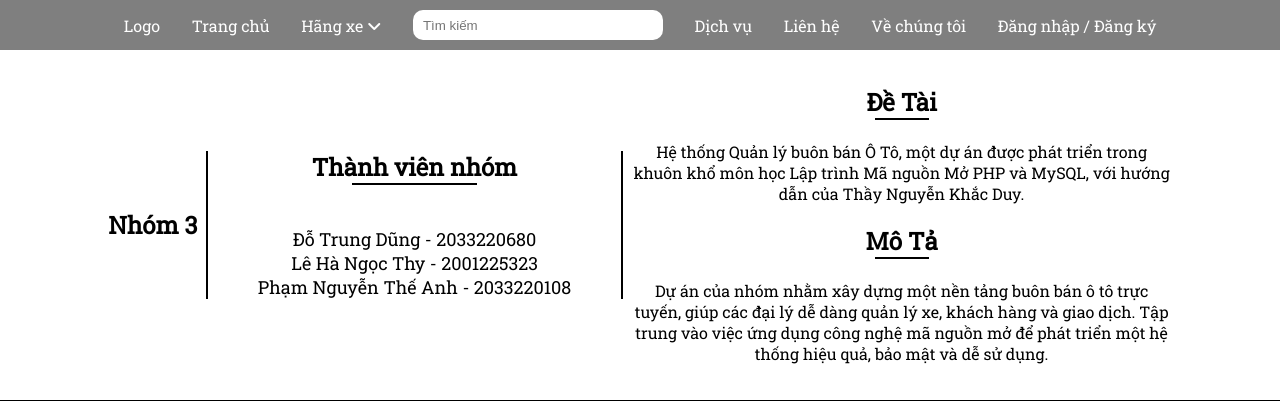
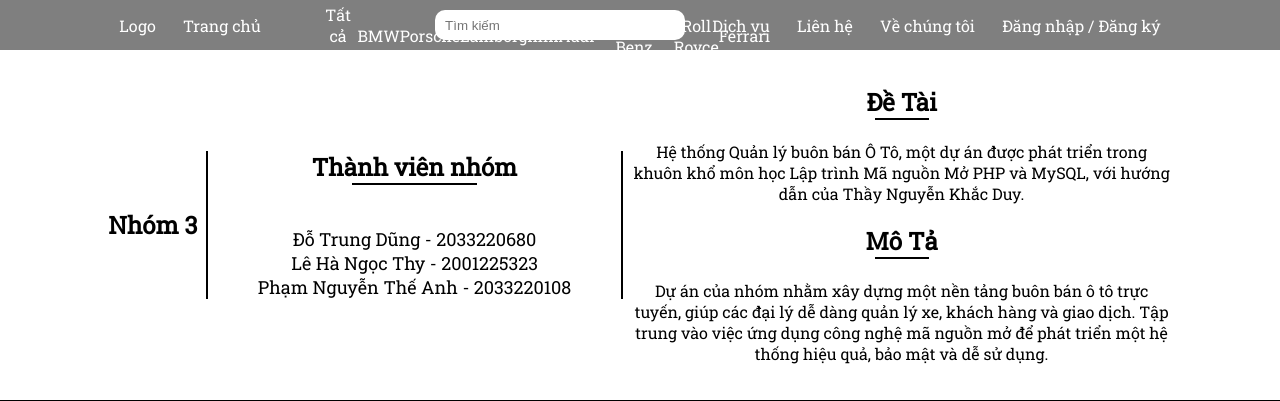
Before and after one commit to it-farmer/DoAn_Nhom3_PHP, a PHP site: page /about_us.php in a window 1280 px wide. Shown: the top 401 px of the page. Run offline with PHP 8.4, Linux system fonts and the light colour scheme; some libraries are stand-ins or nearby versions.

Commit message:
Update header.php

```diff
--- a/header.php
+++ b/header.php
@@ -11,6 +11,15 @@
     <script src="https://kit.fontawesome.com/cdbcf8b89b.js" crossorigin="anonymous"></script>
     <link rel="stylesheet" href="resources/css/styles.css">
     <script src="resources/js/script.js"></script>
+
+    <!-- thêm cho dropdown -->
+    <script>
+            $(document).ready(function(){
+        $('.dropdown-menu li').hover(function(){
+            $(this).children('.sub-menu').slideToggle();
+        });
+    });
+    </script>
 </head>
 <body>
     <header class="header">
@@ -18,7 +27,23 @@
             <ul>
                 <li><a href="index.php">Logo</a></li>
                 <li><a href="index.php">Trang chủ</a></li>
-                <li><a href="#">Hãng xe <i class="fa-solid fa-angle-down"></i></a></li>
+                <li>
+                    <ul class="dropdown-menu">
+                        <li style="width: 100px;">
+                            <a href="#">Hãng xe<i class="fa-solid fa-angle-down"></i></a>
+                            <ul class="sub-menu">
+                                <li><a href="sanpham.php">Tất cả hãng</a></li>
+                                <li><a href="#">BMW</a></li>
+                                <li><a href="#">Porsche</a></li>
+                                <li><a href="#">Lamborghini</a></li>
+                                <li><a href="#">Audi</a></li>
+                                <li><a href="#">Mercedes-Benz</a></li>
+                                <li><a href="#">Roll Royce</a></li>
+                                <li><a href="#">Ferrari</a></li>
+                            </ul>
+                        </li>
+                    </ul>
+                </li>
                 <li><input style="width: 250px; height: 30px; border-radius: 10px; padding-left: 10px" type="text" placeholder="Tìm kiếm"></li>
                 <li><a href="#">Dịch vụ</a></li>
                 <li><a href="#">Liên hệ</a></li>
```
